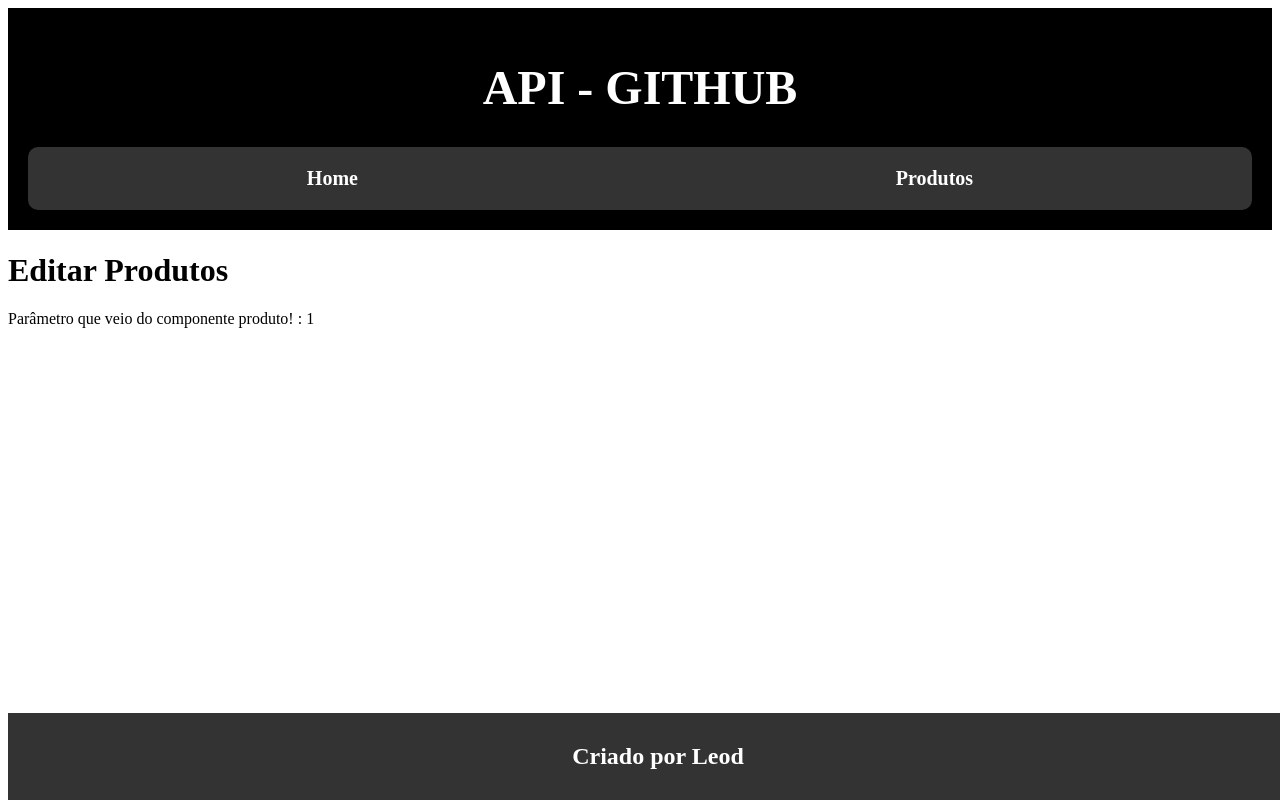
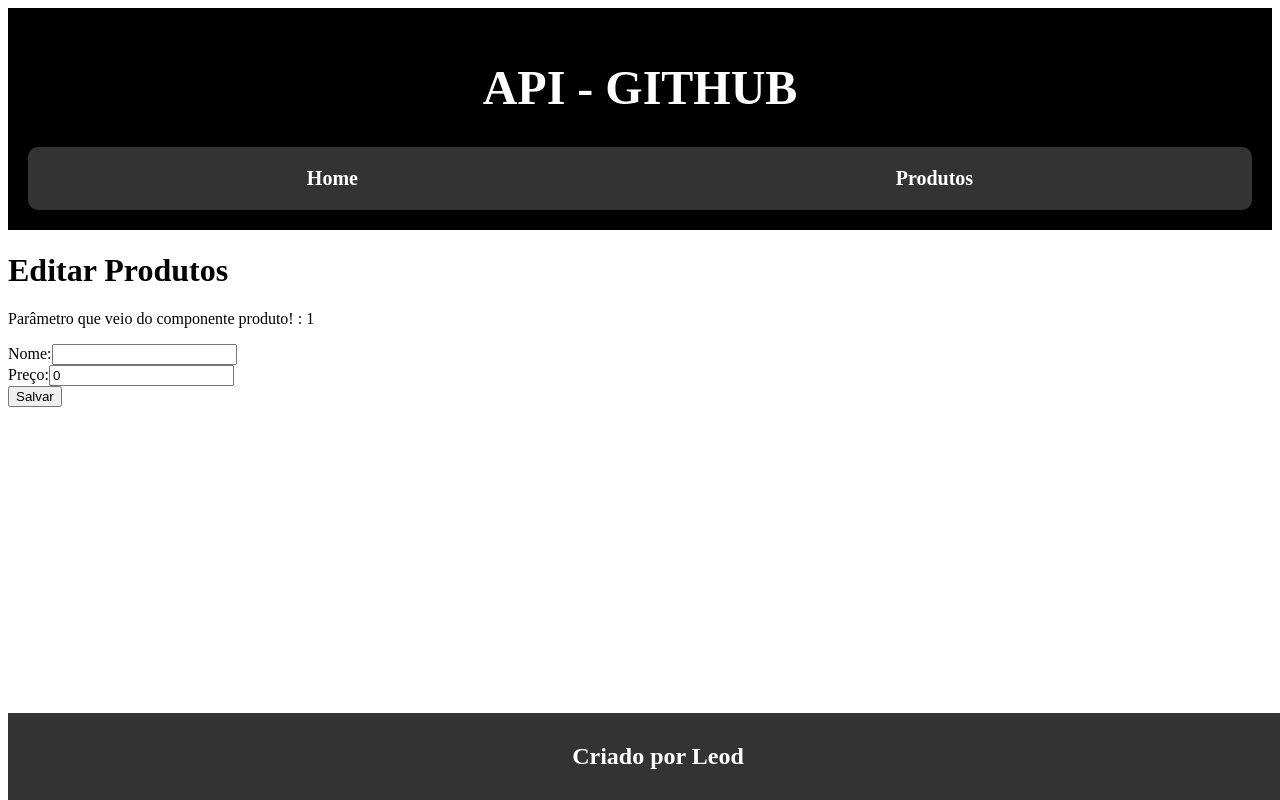
Before and after one commit to leonardobarbosas/api-react, a React (Vite) app in the folder aula09/: page /editar/produtos/1 in a window 1280 px wide. Built offline with nearby package versions, Linux system fonts and the light colour scheme.

Commit message:
update produto

```diff
--- a/aula09/src/routes/EditarProdutos/index.tsx
+++ b/aula09/src/routes/EditarProdutos/index.tsx
@@ -1,13 +1,72 @@
-import { useParams } from "react-router-dom";
+import { TipoProduto } from "../../types";
+import { useNavigate, useParams } from "react-router-dom";
+import { useEffect, useState } from "react";
 
 export default function EditarProdutos() {
+  const navigate = useNavigate();
   const { id } = useParams();
+
+  //recuperar o produto da lista de produtos do localStorage
+  const listaDeProdutosString = localStorage.getItem("lista") || "[]";
+  const lista = JSON.parse(listaDeProdutosString);
+
+  const [produto, setProduto] = useState<TipoProduto>({
+    id: 0,
+    nome: "",
+    preco: 0,
+  });
+
+  useEffect(() => {
+    const produtoEncontrado = lista.find(
+      (p: TipoProduto) => p.id === Number(id)
+    );
+    if (produtoEncontrado) {
+      setProduto(produtoEncontrado);
+    }
+  }, []);
+
+  const handleSubmit = (e: React.FormEvent<HTMLFormElement>) => {
+    e.preventDefault();
+
+    if (produto) {
+      const idProduto = lista.findIndex(
+        (p: TipoProduto) => p.id === Number(id)
+      );
+      lista.splice(idProduto, 1, produto);
+      localStorage.setItem("lista", JSON.stringify(lista));
+      alert("Produto alterado com sucesso!!");
+      navigate("/produtos");
+    }
+  };
 
   return (
     <div>
       <h1>Editar Produtos</h1>
       <div>
         <p>Parâmetro que veio do componente produto! : {id}</p>
+        <form onSubmit={handleSubmit}>
+          <div>
+            <label>Nome:</label>
+            <input
+              type="text"
+              value={produto.nome}
+              onChange={(e) => setProduto({ ...produto, nome: e.target.value })}
+            />
+          </div>
+          <div>
+            <label>Preço:</label>
+            <input
+              type="number"
+              value={produto.preco}
+              onChange={(e) =>
+                setProduto({ ...produto, preco: Number(e.target.value) })
+              }
+            />
+          </div>
+          <div>
+            <button type="submit">Salvar</button>
+          </div>
+        </form>
       </div>
     </div>
   );
```
